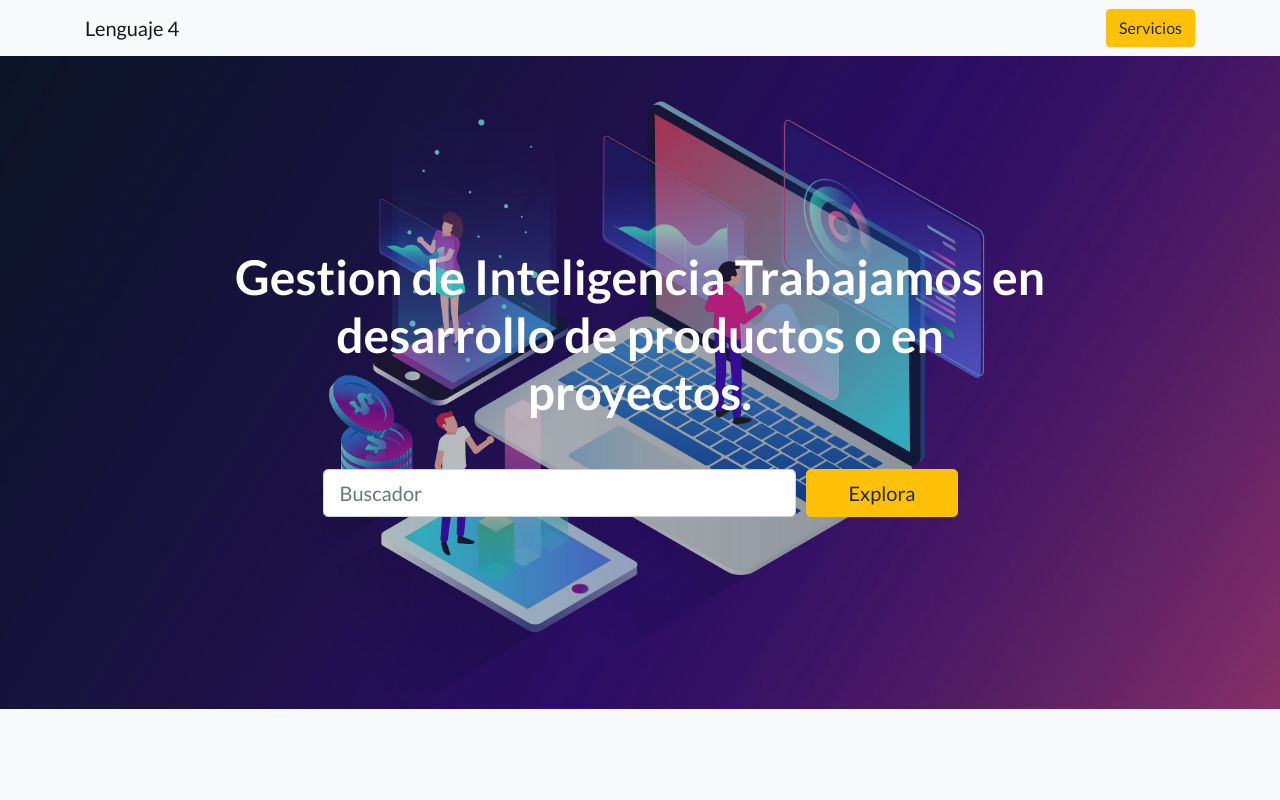
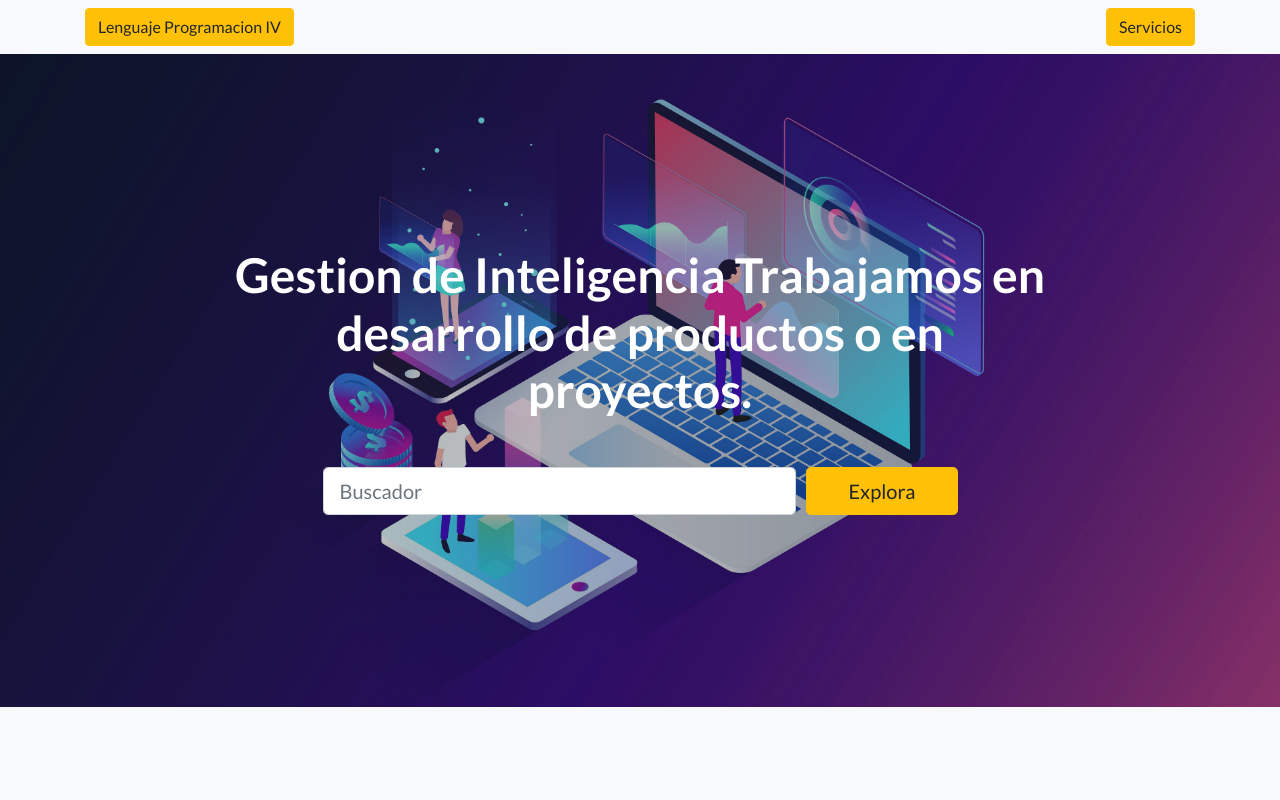
Before and after one commit to gerald9610/proyectoL4, a website: page index.html in a window 1280 px wide. Shown: the top 800 px of the page. Drawn offline with Linux system fonts and the light colour scheme.

Commit message:
Update index.html

```diff
--- a/index.html
+++ b/index.html
@@ -28,7 +28,7 @@
   <!-- Navigation -->
   <nav class="navbar navbar-light bg-light static-top">
     <div class="container">
-      <a class="navbar-brand" href="#">Lenguaje 4 </a>
+      <a class="btn btn-warning" href="#">Lenguaje Programacion IV </a>
       <a class="btn btn-warning" href="Servicios.html">Servicios</a>
 
 
```
